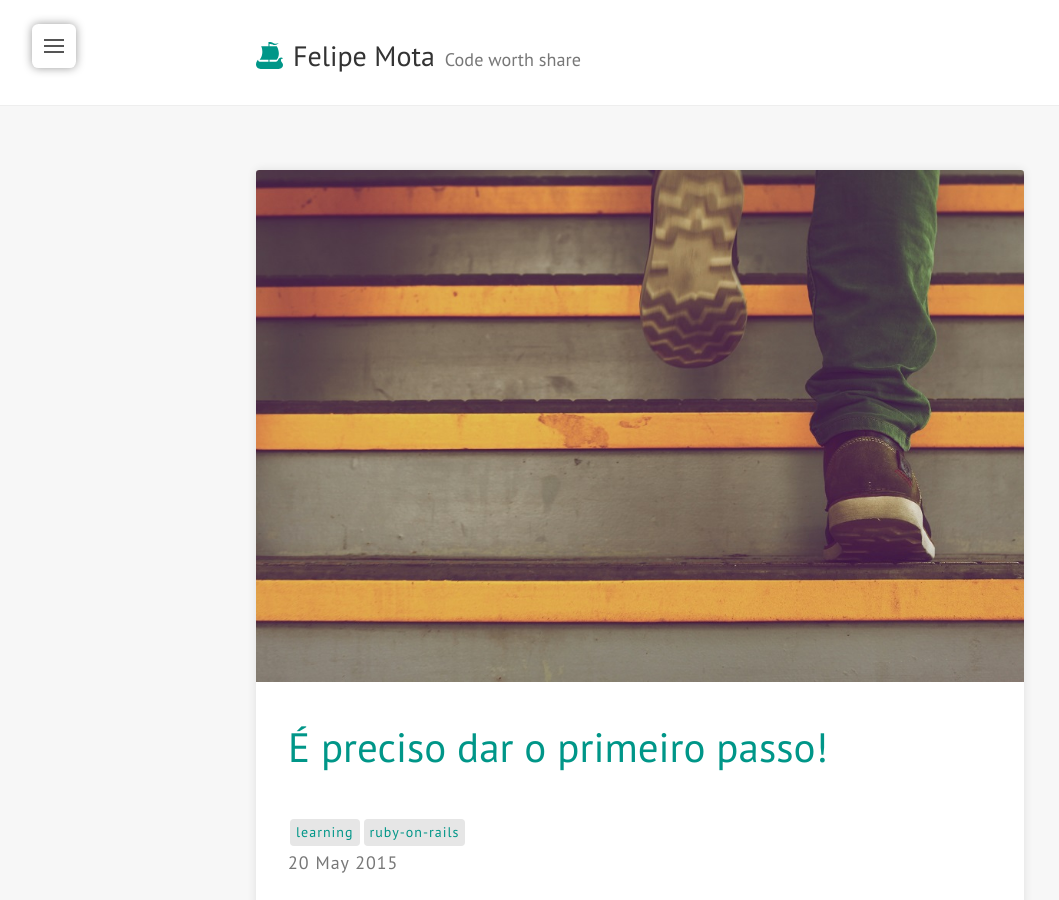
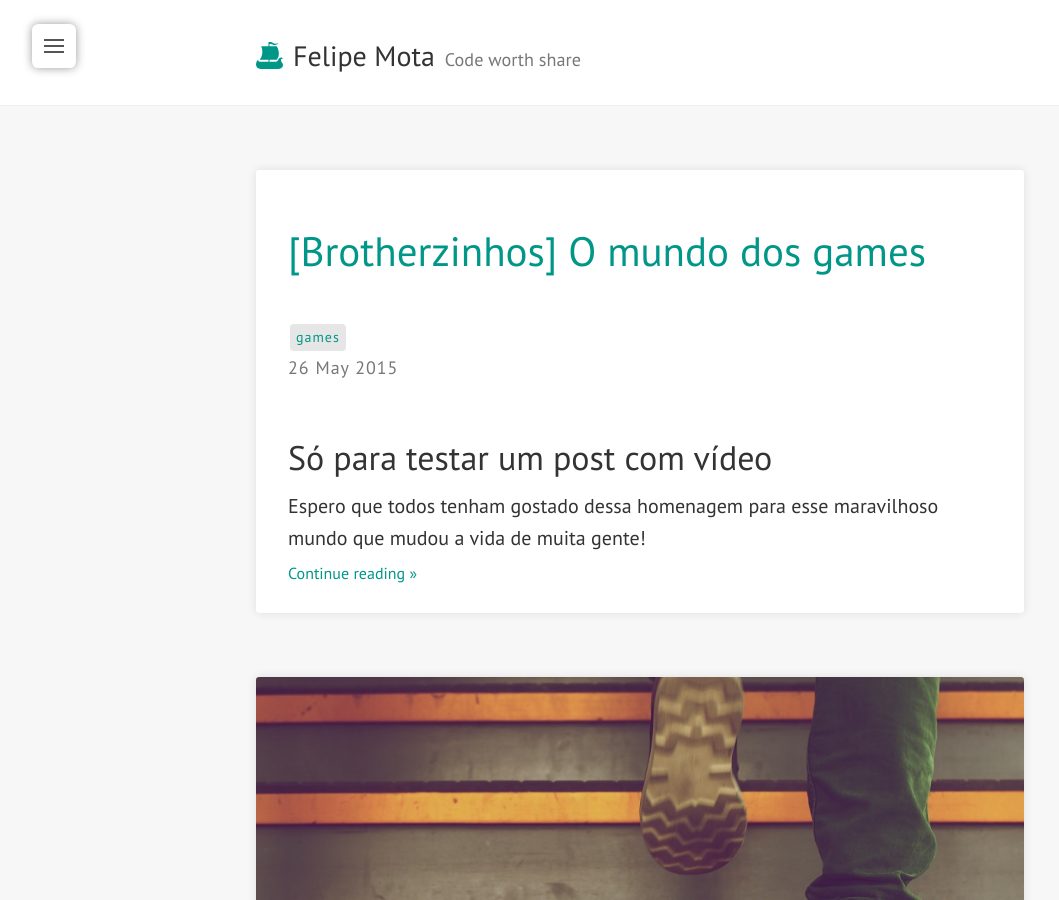
Before and after one commit to felipemvellado/felipemvellado.github.io, a Jekyll site: the page built from index.html, in a window 1280 px wide and 900 px high. Shown: the whole window, without its empty margins (0-1059 px from the left). Built offline with Jekyll 4.4.1, drawn with Linux system fonts in a browser that asks for light colours; nearby versions of some CDN libraries; the list of posts is cut into pages by our own code.

Commit message:
Add new post sample using video embded for test

```diff
--- /dev/null
+++ b/_posts/2015-05-26-o-mundo-dos-games.md
@@ -0,0 +1,16 @@
+---
+layout: post
+title: "[Brotherzinhos] O mundo dos games"
+date:   2015-05-26 23:55:00
+permalink: o-mundo-dos-games
+meta_description: 'Aqui você verá um vídeo de uma homenagem ao mundo incrivel dos games!'
+browser_title: Uma pequena homenagem ao mundo dos games!
+description: Uma pequena homenagem ao mundo dos games feita pelos Brotherzinhos!
+banner_video: '<iframe width="560" height="315" src="https://www.youtube.com/embed/PyndYFIMnt4" frameborder="0" allowfullscreen></iframe>'
+tags: [games]
+comments: true
+---
+
+## Só para testar um post com vídeo
+
+Espero que todos tenham gostado dessa homenagem para esse maravilhoso mundo que mudou a vida de muita gente!
```
Also changed, not shown: _posts/2015-05-20-restart.md (+5 -5 lines).
